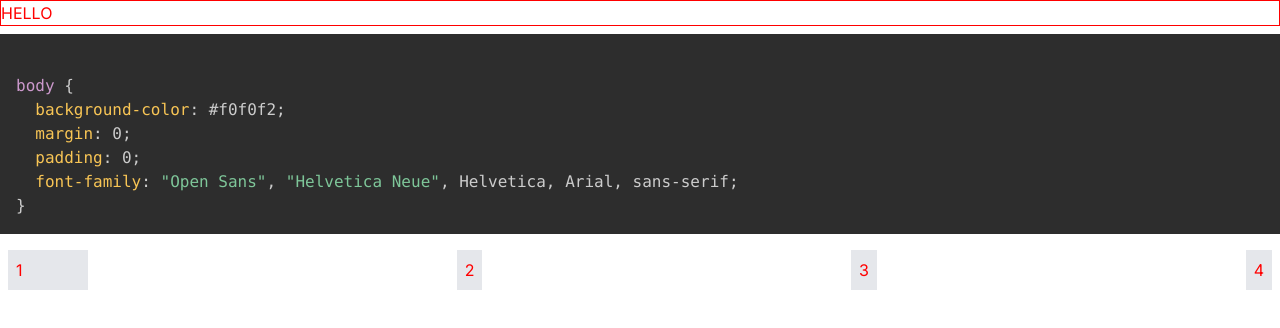
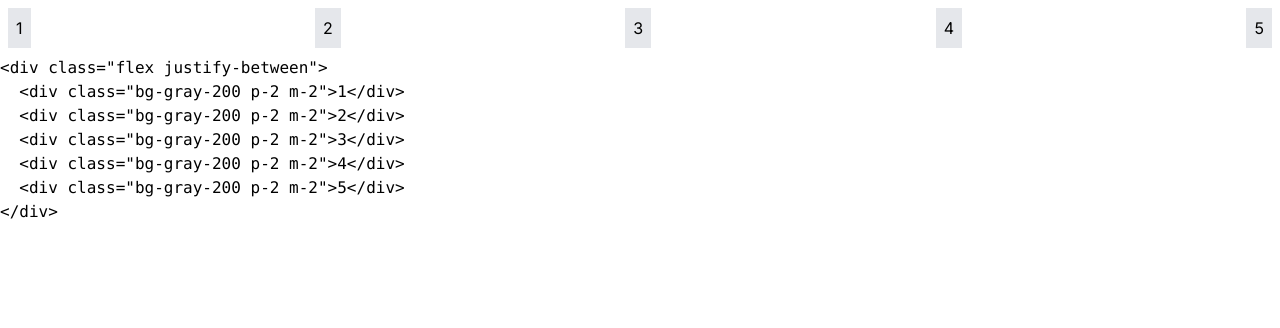
Before and after one commit to kengo-k/css-cookbook, a Next.js app: page / in a window 1280 px wide. Shown: the top 328 px of the page. Built offline with nearby package versions, Linux system fonts and the light colour scheme; a small style sheet from the web is missing.

Commit message:
add prismjs additional themes

```diff
--- a/package.json
+++ b/package.json
@@ -12,6 +12,7 @@
     "autoprefixer": "10.4.14",
     "next": "13.4.12",
     "postcss": "8.4.27",
+    "prism-themes": "^1.9.0",
     "prismjs": "^1.29.0",
     "react": "18.2.0",
     "react-dom": "18.2.0",
--- a/src/app/custom.scss
+++ b/src/app/custom.scss
@@ -1,5 +1 @@
-.foo {
-	div {
-		color: red;
-	}
-}
+//
--- a/src/app/page.js
+++ b/src/app/page.js
@@ -1,15 +1,17 @@
 "use client";
+import "prism-themes/themes/prism-ghcolors.css";
 import Prism from "prismjs";
 import "prismjs/components/prism-css.min.js";
-import "prismjs/themes/prism-tomorrow.css";
 import { useEffect } from "react";
-const codeString = `
-body {
-  background-color: #f0f0f2;
-  margin: 0;
-  padding: 0;
-  font-family: "Open Sans", "Helvetica Neue", Helvetica, Arial, sans-serif;
-}`;
+import { HighlightedSource } from "../components/HighlightedSource";
+
+const codeString = `<div class="flex justify-between">
+  <div class="bg-gray-200 p-2 m-2">1</div>
+  <div class="bg-gray-200 p-2 m-2">2</div>
+  <div class="bg-gray-200 p-2 m-2">3</div>
+  <div class="bg-gray-200 p-2 m-2">4</div>
+  <div class="bg-gray-200 p-2 m-2">5</div>
+</div>`;
 
 export default function Home() {
   useEffect(() => {
@@ -17,17 +19,15 @@ export default function Home() {
   }, []);
 
   return (
-    <main className="foo">
-      <div style={{ border: "1px solid red" }}>HELLO</div>
-      <pre>
-        <code className="language-css">{codeString}</code>
-      </pre>
-      <div className="flex justify-between w-500">
-        <div className="bg-gray-200 p-2 m-2 w-20">1</div>
+    <main>
+      <div className="flex justify-between">
+        <div className="bg-gray-200 p-2 m-2">1</div>
         <div className="bg-gray-200 p-2 m-2">2</div>
         <div className="bg-gray-200 p-2 m-2">3</div>
         <div className="bg-gray-200 p-2 m-2">4</div>
+        <div className="bg-gray-200 p-2 m-2">5</div>
       </div>
+      <HighlightedSource code={codeString} lang="html" />
     </main>
   );
 }
--- /dev/null
+++ b/src/components/HighlightedSource.js
@@ -0,0 +1,7 @@
+export function HighlightedSource(props) {
+  return (
+    <pre>
+      <code className={`language-${props.lang}`}>{props.code}</code>
+    </pre>
+  );
+}
```
Also changed, not shown: 1 other file (tests, documents, lock files or other folders).
